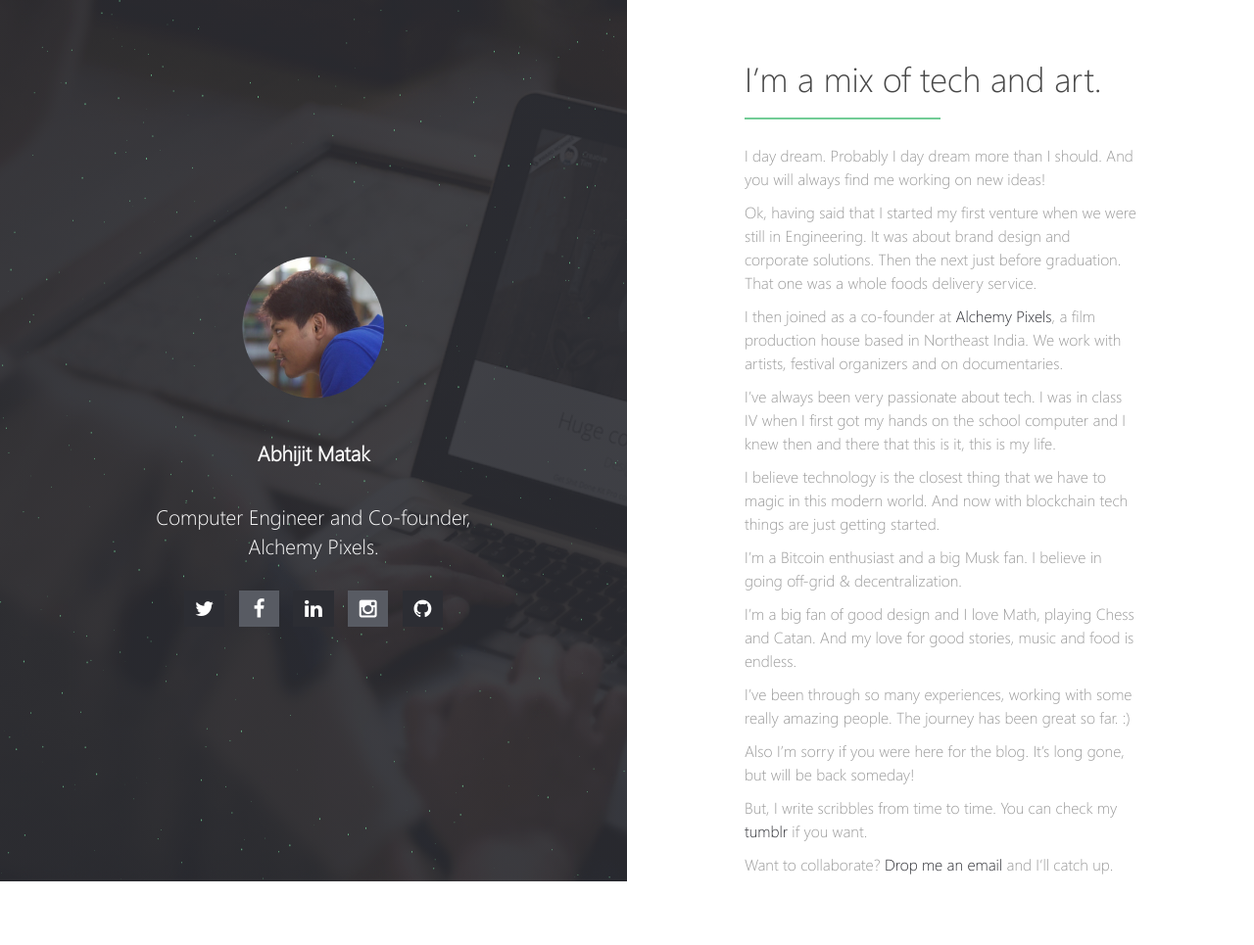
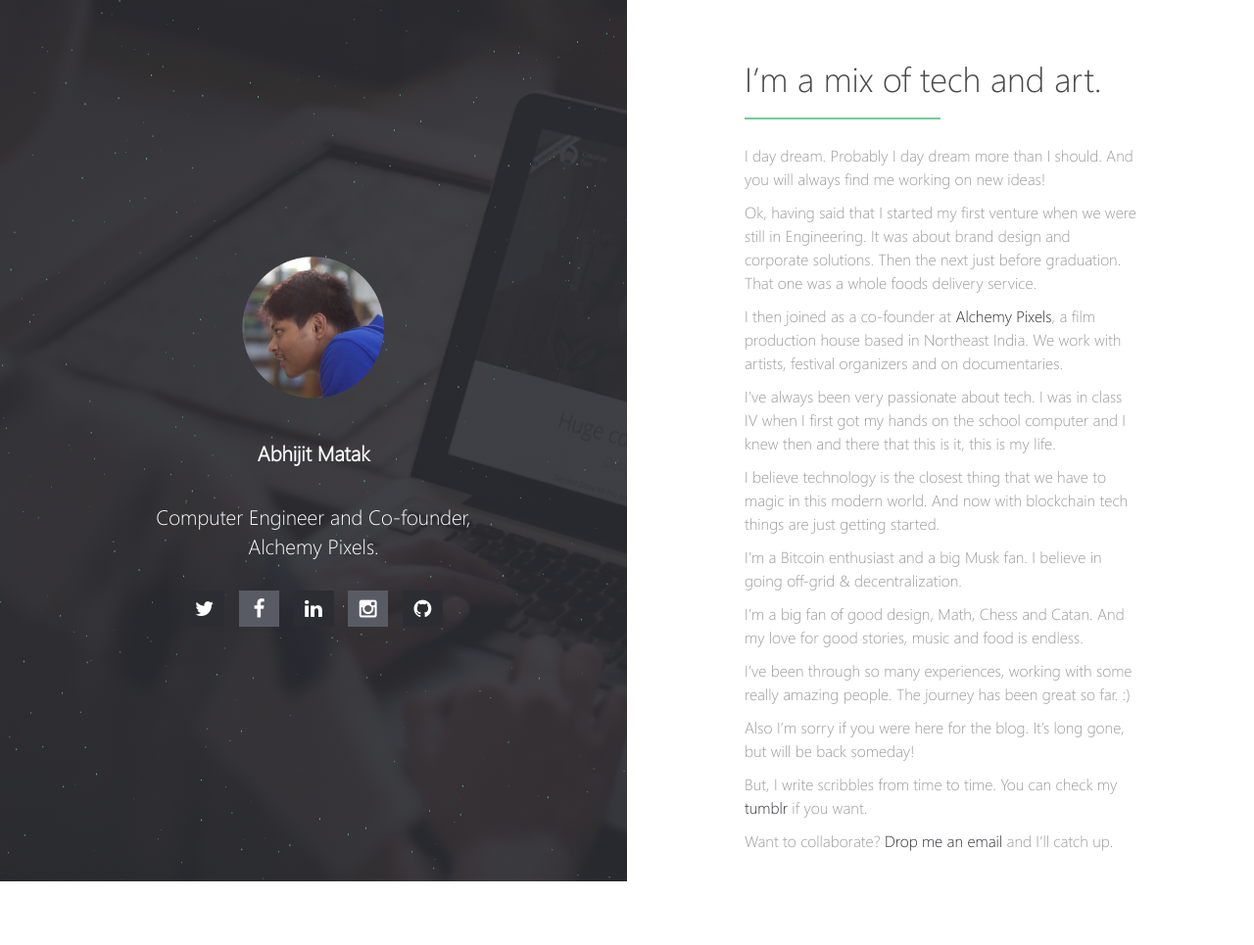
Before and after one commit to skyhitblog/skyhitblog.github.io, a Jekyll site: the page built from index.md, in a window 1280 px wide. Shown: the whole page at 98% size. Built offline with Jekyll 4.4.1, drawn with Linux system fonts in a browser that asks for light colours; our own code applies the rules of GitHub Pages for plain Markdown files; after the commit the page ends 941 px from its top, so only the background shows below that.

Commit message:
Update index.md

```diff
--- a/index.md
+++ b/index.md
@@ -15,7 +15,7 @@ I believe technology is the closest thing that we have to magic in this modern w
 
 I'm a Bitcoin enthusiast and a big Musk fan. I believe in going off-grid & decentralization.
 
-I'm a big fan of good design and I love Math, playing Chess and Catan. And my love for good stories, music and food is endless.
+I'm a big fan of good design, Math, Chess and Catan. And my love for good stories, music and food is endless.
 
 I've been through so many experiences, working with some really amazing people. The journey has been great so far. :)
 
```
